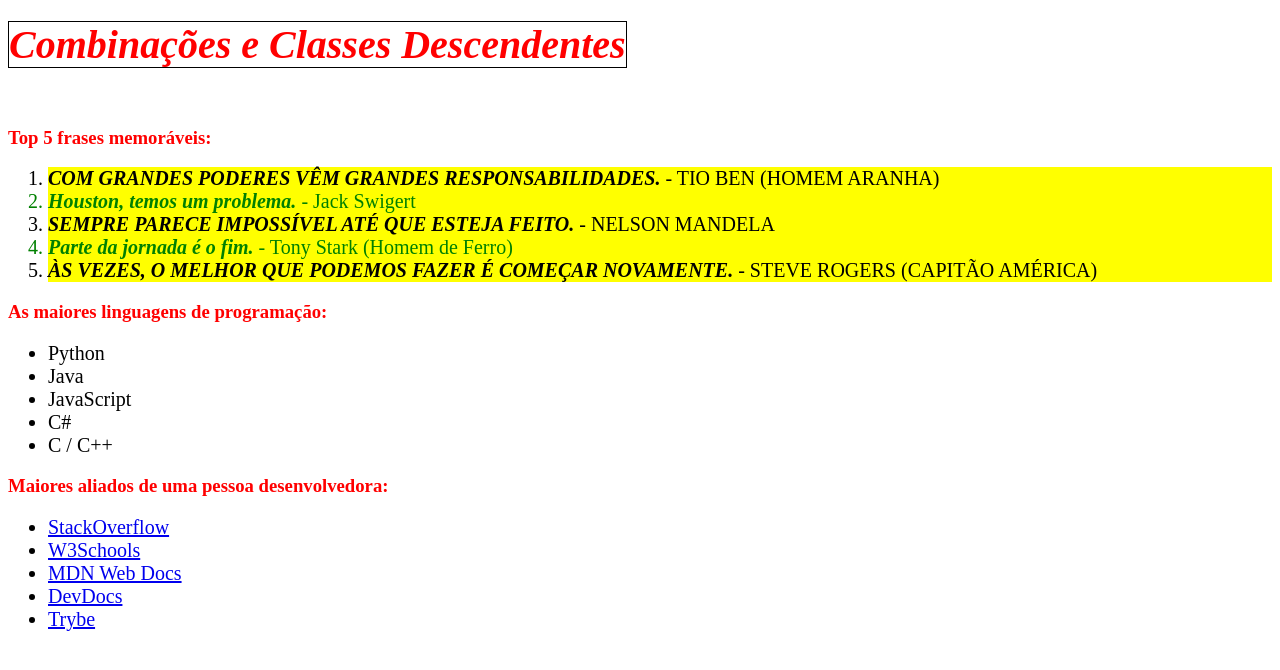
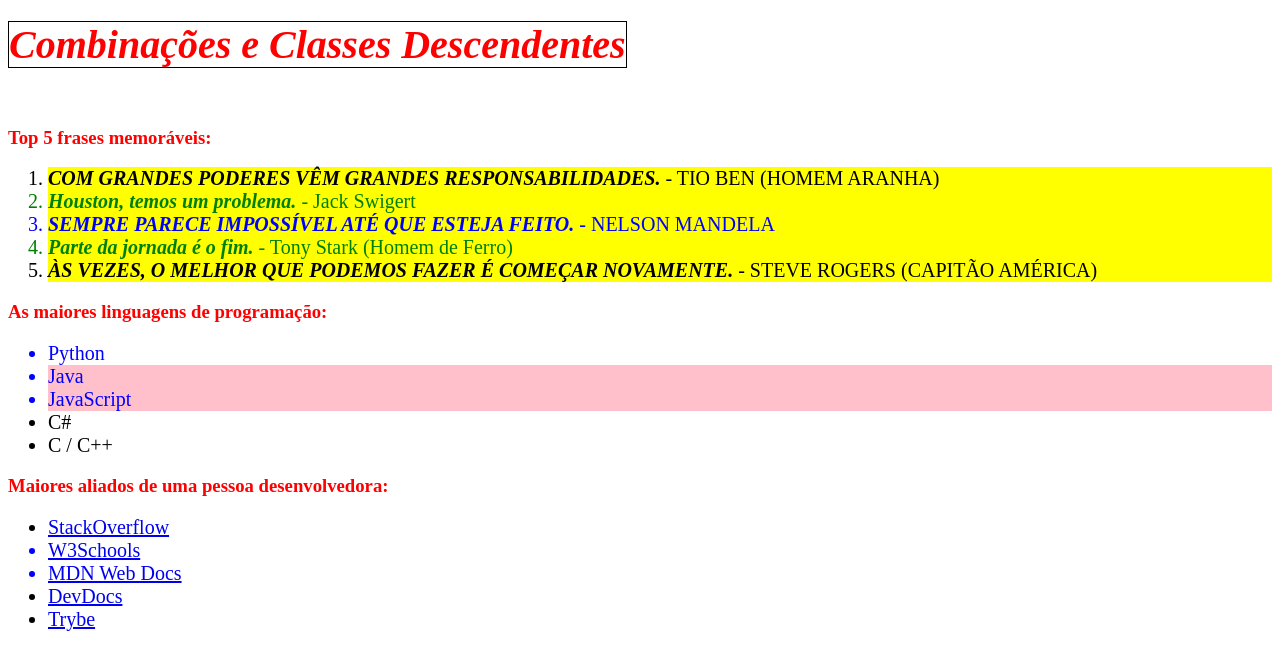
Before and after one commit to giuseppe-brandalise/trybe-exercicios, a plain HTML site: page fundamentos/bloco-3-introducao-a-html-e-css/dia-3-html-css-seletores-e-posicionamento/exercicioClassesDescendentes/index.html in a window 1280 px wide. Drawn offline with Linux system fonts and the light colour scheme.

Commit message:
Requisito 4: Alterar lista de linguagens

```diff
--- a/fundamentos/bloco-3-introducao-a-html-e-css/dia-3-html-css-seletores-e-posicionamento/exercicioClassesDescendentes/style.css
+++ b/fundamentos/bloco-3-introducao-a-html-e-css/dia-3-html-css-seletores-e-posicionamento/exercicioClassesDescendentes/style.css
@@ -26,3 +26,11 @@
 li em {
     font-weight: bold;
 }
+
+ul:nth-child(6) li:nth-child(1), li:nth-child(2), li:nth-child(3){
+    color: blue;
+}
+
+.pink-back {
+    background-color: pink;
+}
```
